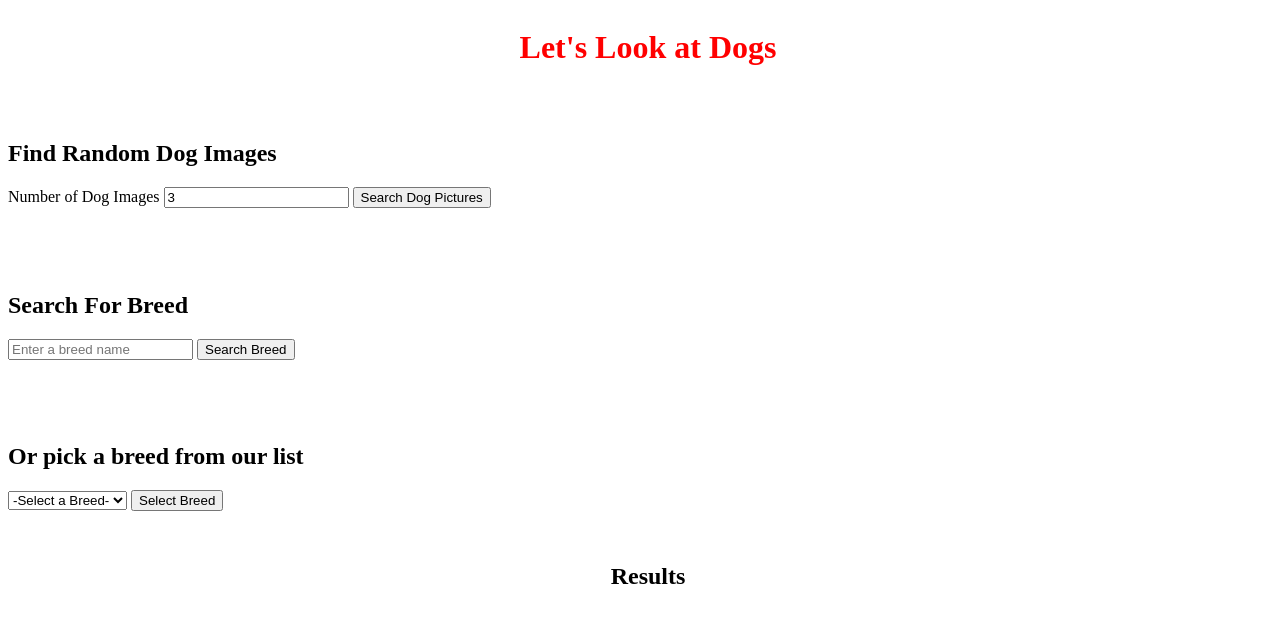
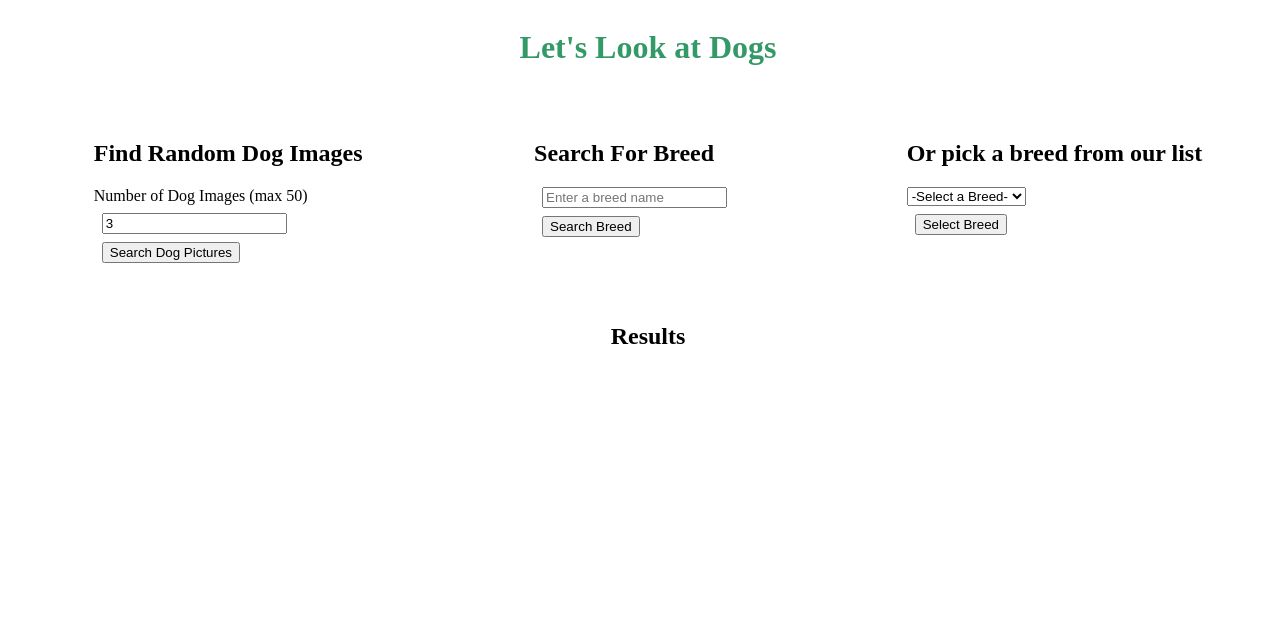
Before and after one commit to sinsys/dog-breeds, a plain HTML site: page index.html in a window 1280 px wide. Shown: the top 622 px of the page. Drawn offline with nearby package versions, Linux system fonts and the light colour scheme; no server answers.

Commit message:
Minor UI changes. Error handler for selecting over 50

```diff
--- a/css/style.css
+++ b/css/style.css
@@ -1,12 +1,17 @@
 body {
 	display: flex;
-	flex-direction: column;
+	flex-direction: row;
+	flex-wrap: wrap;
 	width: 100%;
-	align-items: center;
-	justify-content: center;
+	align-items: flex-start;
+	justify-content: space-around;
 }
 h1 {
-	color: #F00;
+	color: #339966;
+}
+.full {
+	flex-basis: 100%;
+	text-align: center;
 }
 .error {
 	background: #EEE;
@@ -17,7 +22,6 @@ h1 {
 .dog-results {
 	display: flex;
 	flex-direction: row;
-
 	align-items: flex-start;
 	flex-wrap: wrap;
 	max-width: 960px;
@@ -32,7 +36,11 @@ h1 {
 }
 
 .search-wrapper {
-	width: 100%;
 	margin: 1rem;
 	padding: 1rem;
 }
+
+input {
+	display: block;
+	margin: 0.5rem;
+}
--- a/index.html
+++ b/index.html
@@ -9,13 +9,13 @@
 	</head>
 	<body>
 
-		<h1>Let's Look at Dogs</h1>
+		<h1 class="full">Let's Look at Dogs</h1>
 		<div class="error">Something has gone wrong. Please try again.</div>
 
 		<section class="search-wrapper">
 			<h2>Find Random Dog Images</h2>
 			<form id="dog-query">
-				<label for="dog-quantity">Number of Dog Images</label>
+				<label for="dog-quantity">Number of Dog Images (max 50)</label>
 				<input name="dog-quantity" type="number" class="dog-quantity" placeholder="Enter a number" value="3">
 				<input type="submit" class="dog-submit" value="Search Dog Pictures">
 			</form>
@@ -39,7 +39,7 @@
 			</form>
 		</section>
 
-		<h2>Results</h2>
+		<h2 class="full">Results</h2>
 		<section class="dog-results">
 
 		</section>
--- a/js/script.js
+++ b/js/script.js
@@ -75,7 +75,11 @@ function formListener(){
 
 	$('#dog-query').submit(e => {
 		let dogCount = $('.dog-quantity').val();
-		getDogImages(dogCount);
+		if(dogCount > 50){
+			$errorHandlerDOM("You cannot select more than 50 images. Please select a smaller number.");
+		} else {
+			getDogImages(dogCount);
+		}
 	});
 
 	$('#breed-search').submit(e => {
```
